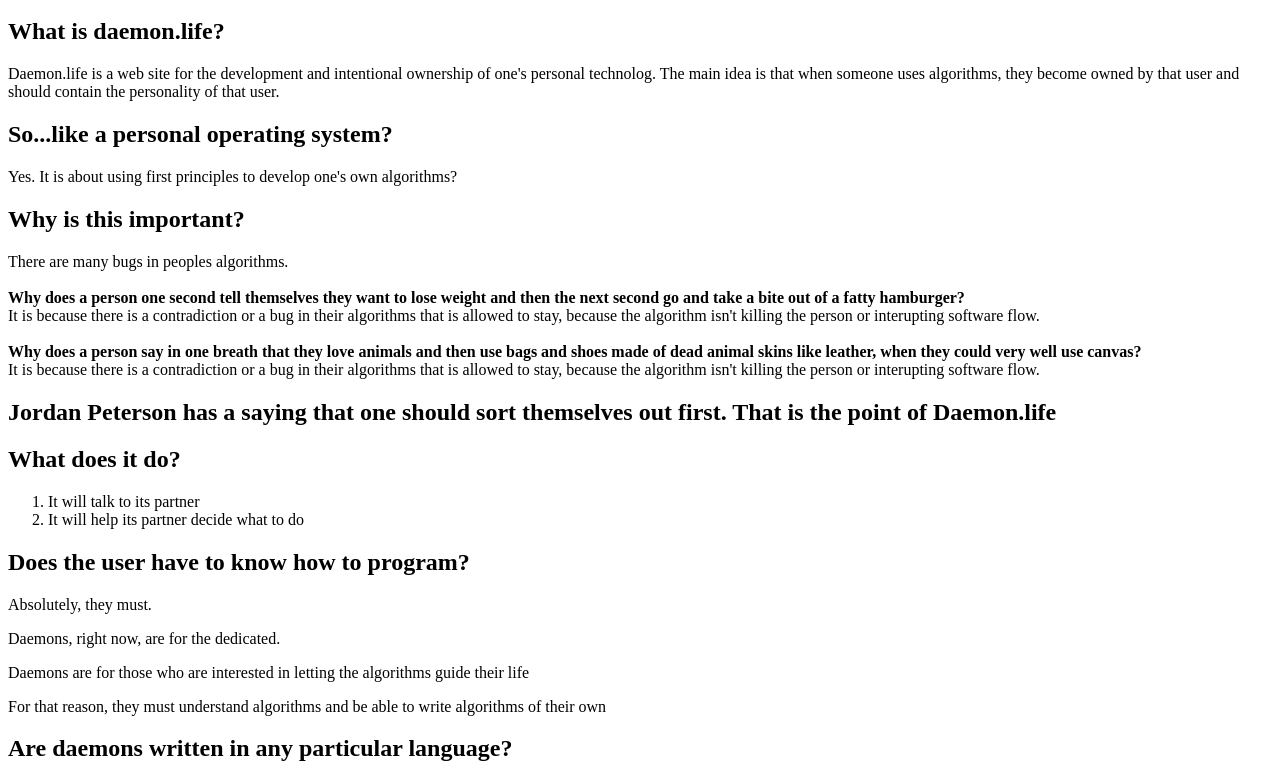
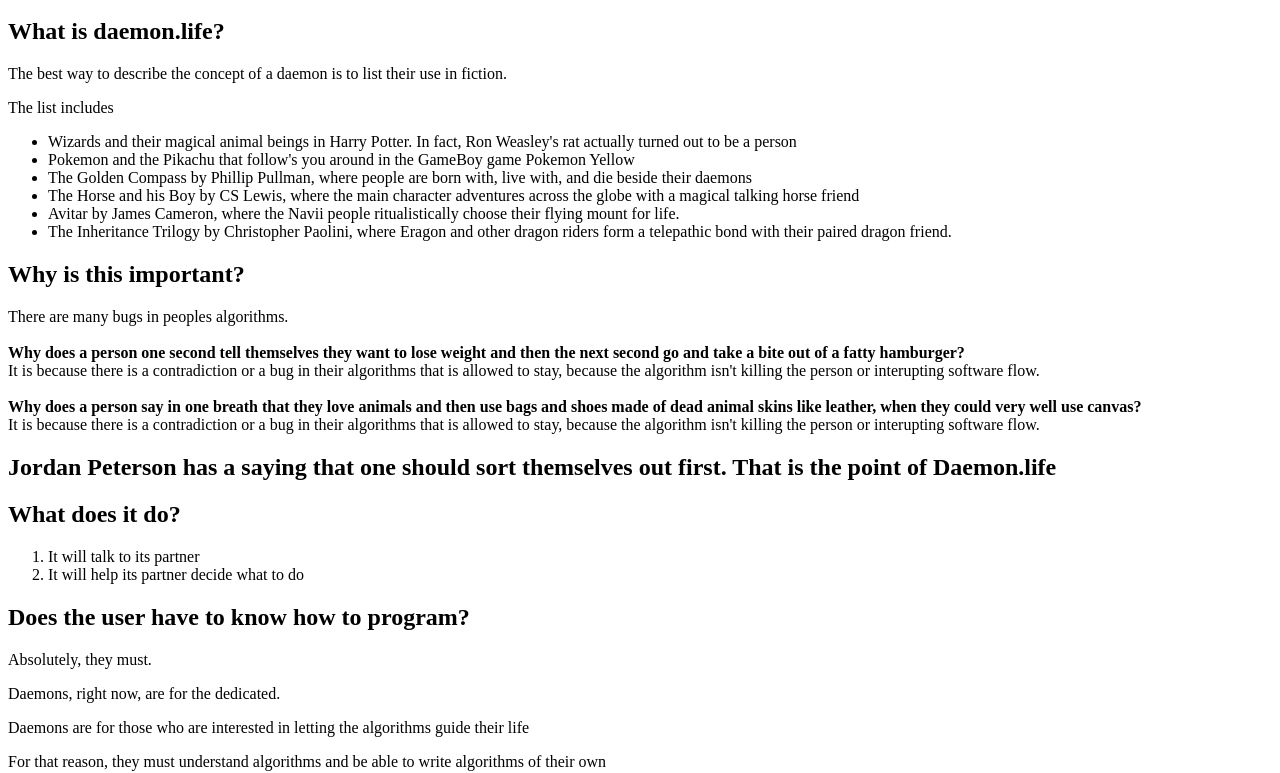
Before and after one commit to collinalexbell/site.daemon.life, a plain HTML site: page index.html in a window 1280 px wide. Shown: the part 48-821 px from the top of the page. Drawn offline with Linux system fonts and the light colour scheme.

Commit message:
added fictional characters

```diff
--- a/index.html
+++ b/index.html
@@ -4,14 +4,17 @@
     What is daemon.life?
 </h2>
 
-<p>
-    Daemon.life is a web site for the development and intentional ownership of one's personal technolog. The main idea is that when someone uses algorithms, they become owned by that user and should contain the personality of that user.
-</p>
+<p>The best way to describe the concept of a daemon is to list their use in fiction.</p>
+<p>The list includes</p>
 
-
-<h2>So...like a personal operating system?</h2>
-
-<p>Yes. It is about using first principles to develop one's own algorithms?</p>
+<ul>
+  <li>Wizards and their magical animal beings in Harry Potter. In fact, Ron Weasley's rat actually turned out to be a person</li>
+  <li>Pokemon and the Pikachu that follow's you around in the GameBoy game Pokemon Yellow</li>
+  <li>The Golden Compass by Phillip Pullman, where people are born with, live with, and die beside their daemons</li>
+  <li>The Horse and his Boy by CS Lewis, where the main character adventures across the globe with a magical talking horse friend</li>
+  <li>Avitar by James Cameron, where the Navii people ritualistically choose their flying mount for life.</li>
+  <li>The Inheritance Trilogy by Christopher Paolini, where Eragon and other dragon riders form a telepathic bond with their paired dragon friend.</li>
+</ul>
 
 <h2>Why is this important?</h2>
 
```
